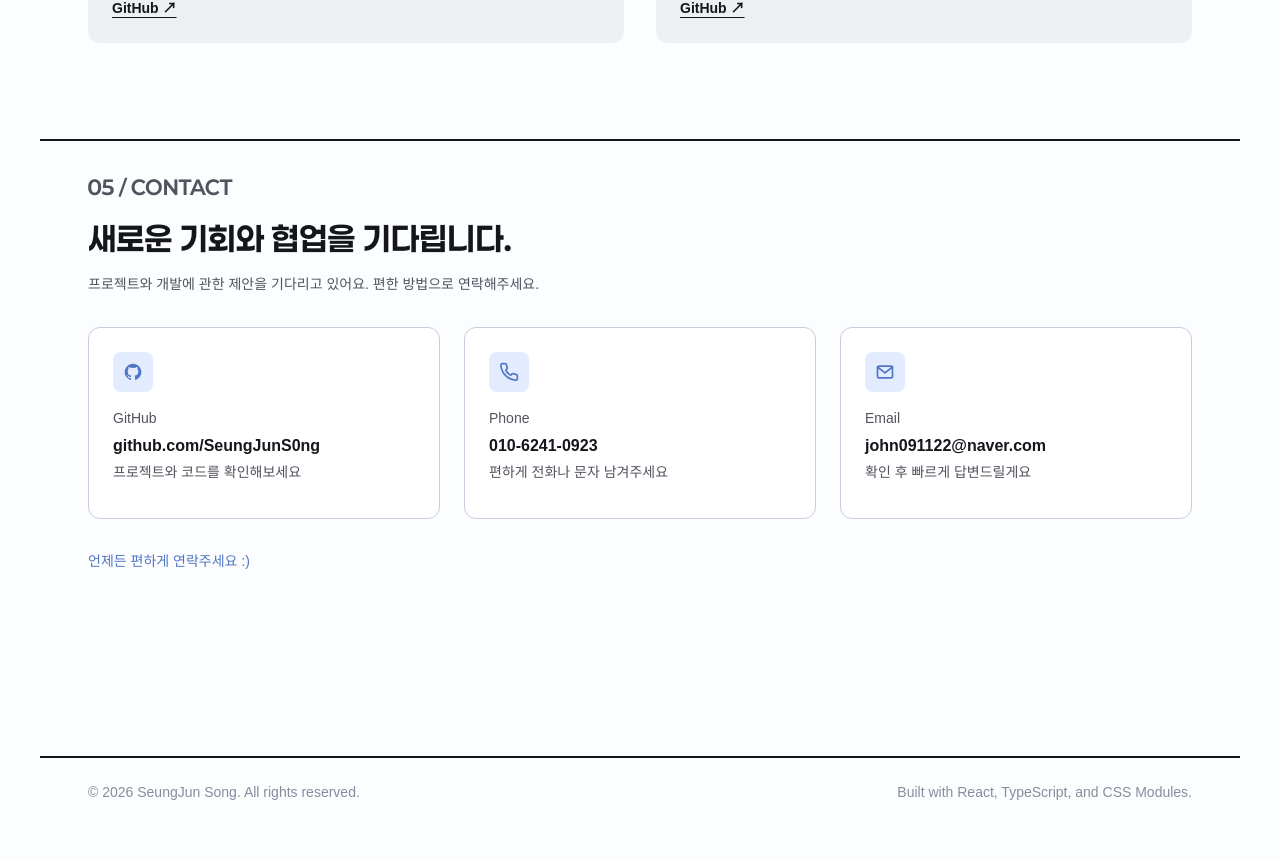
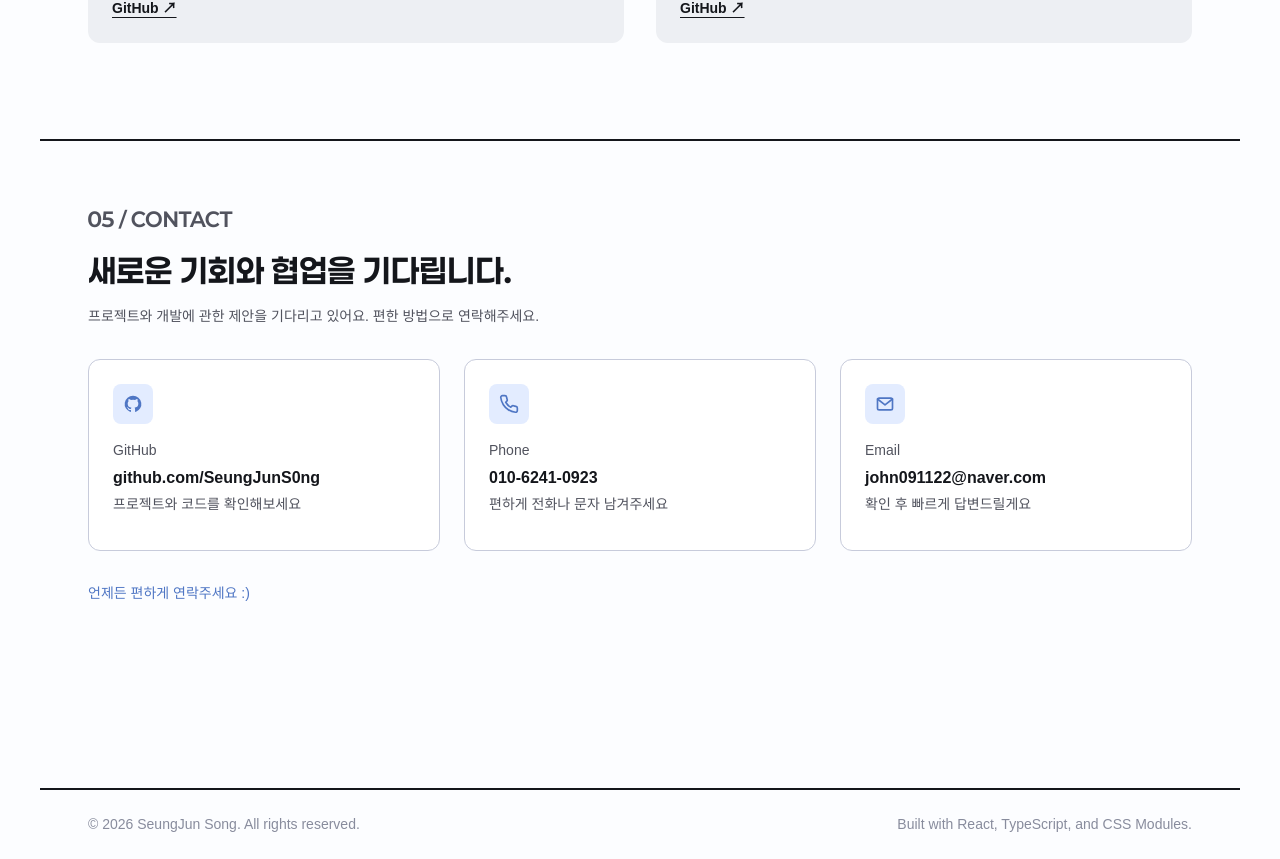
Before and after one commit to SeungJunS0ng/portfolio-site, a React (Vite) app: page / in a window 1280 px wide. Shown: the part 2797-3656 px from the top of the page. Before the commit the page ends 3624 px from the top, so only its background shows below. Built offline with nearby package versions, Linux system fonts and the light colour scheme; no server answers; a web font is replaced by a local one.

Commit message:
style: Contact 상단 간격 통일
- 헤더 구분선과 Contact 라벨 사이 여백을 다른 섹션과 동일하게 조정

```diff
--- a/src/pages/Home/sections/Contact/Contact.module.css
+++ b/src/pages/Home/sections/Contact/Contact.module.css
@@ -1,5 +1,5 @@
 .section {
-  padding-top: 2rem;
+  padding-top: 4rem;
   padding-bottom: 11.5rem;
 }
 
```
